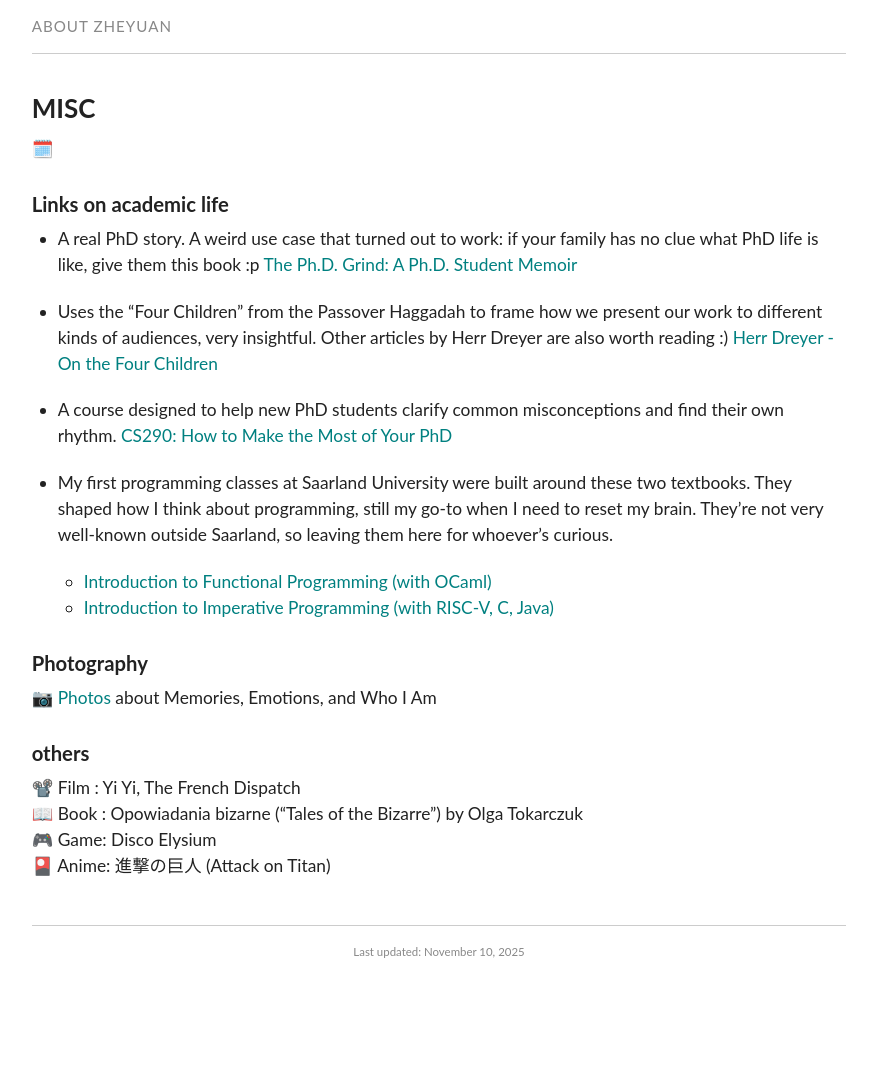
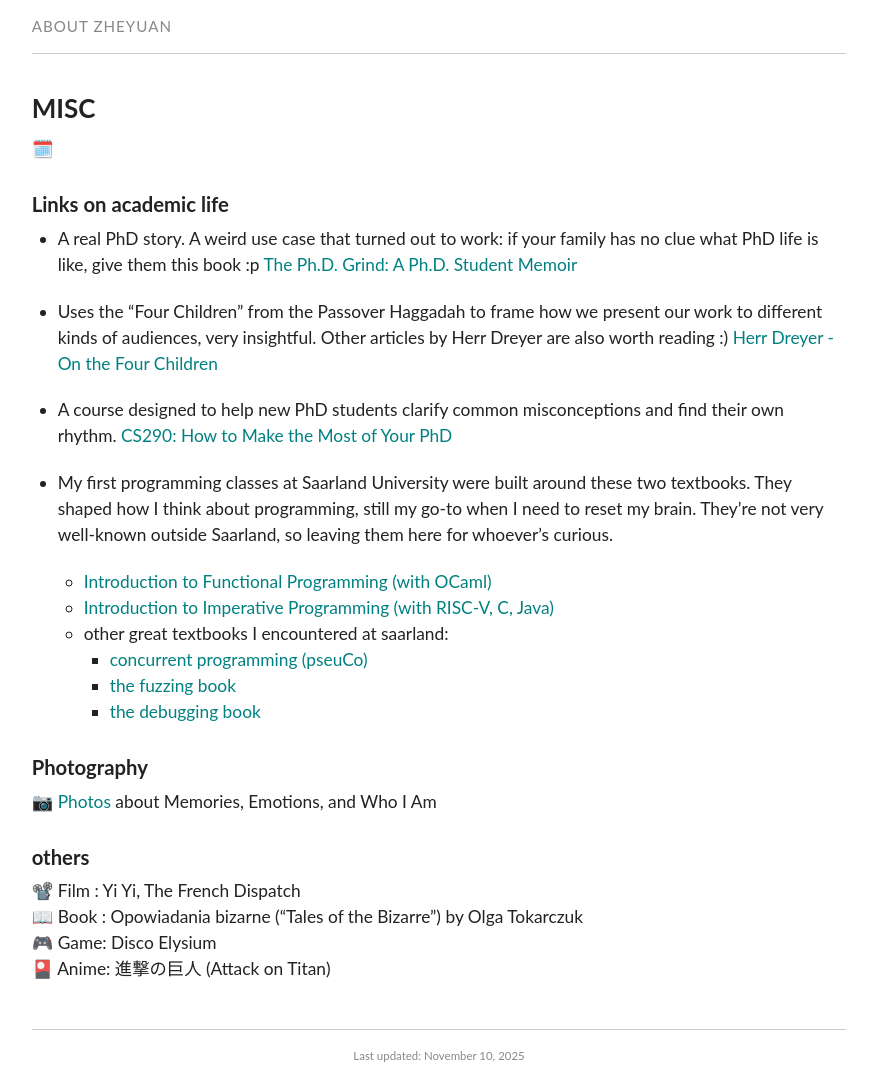
Before and after one commit to ZheyuanWU/ZheyuanWU.github.io, a Jekyll site: the page built from misc.md, in a window 1280 px wide. Shown: the whole page, without its empty margins (201-1078 px from the left). Built offline with Jekyll 4.4.1, drawn with Linux system fonts in a browser that asks for light colours; before the commit the page ends 978 px from its top, so only the background shows below that.

Commit message:
update links

```diff
--- a/misc.md
+++ b/misc.md
@@ -15,7 +15,13 @@ permalink: /misc/
 
 - My first programming classes at Saarland University were built around these two textbooks. They shaped how I think about programming, still my go-to when I need to reset my brain. They’re not very well-known outside Saarland, so leaving them here for whoever’s curious.
     - [Introduction to Functional Programming (with OCaml)](https://www.ps.uni-saarland.de/~smolka/drafts/prog2021.pdf)
-    - [Introduction to Imperative Programming (with RISC-V, C, Java)](https://prog2.de/book/prog2-book.html)
+    - [Introduction to Imperative Programming (with RISC-V, C, Java)](https://prog2.de/book/preface.html)
+    - other great textbooks I encountered at saarland:
+        - [concurrent programming (pseuCo)](https://book.pseuco.com/#/)
+        - [the fuzzing book](https://www.fuzzingbook.org/beta/index.html)
+        - [the debugging book](https://www.debuggingbook.org/)
+
+<!-- - Stories behind pub [](https://jeffhuang.com/struggle_for_each_paper/) -->
 
 ### Photography
 📷 [Photos](photos.html) about Memories, Emotions, and Who I Am
```
